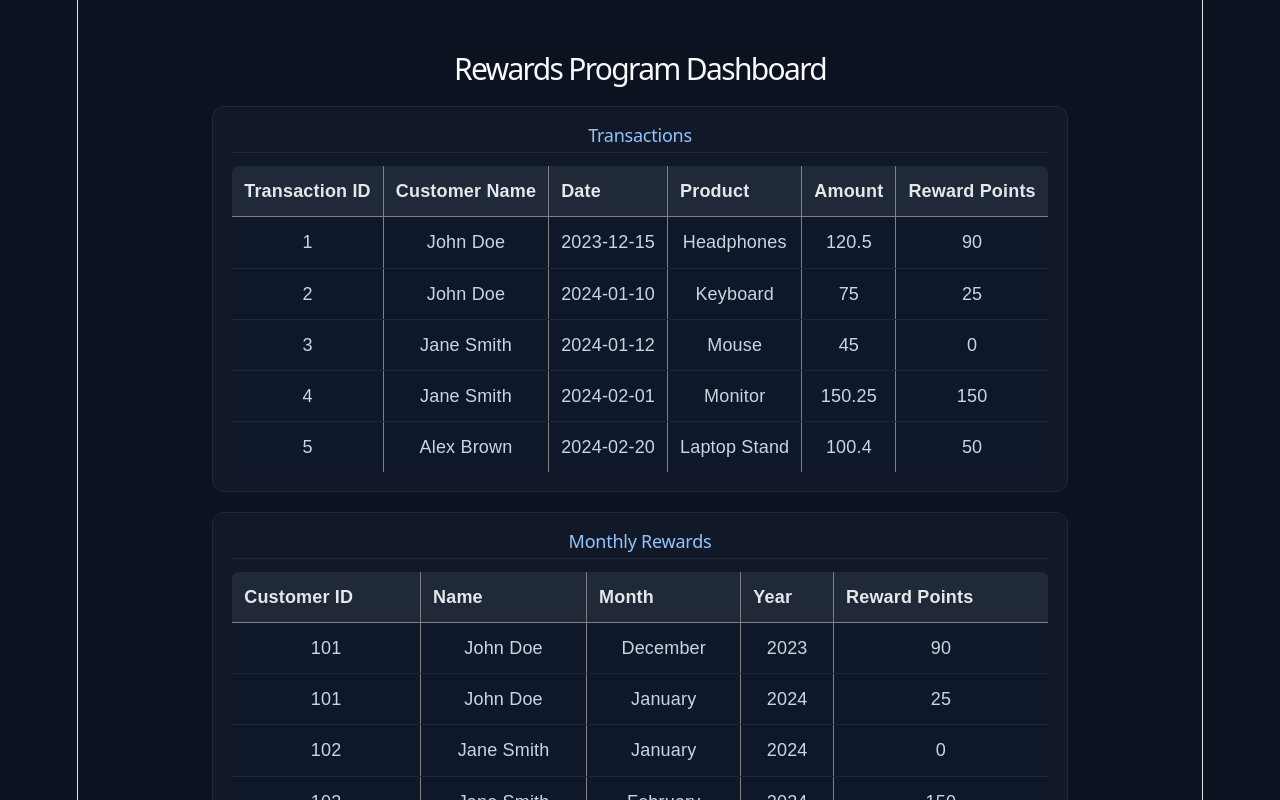
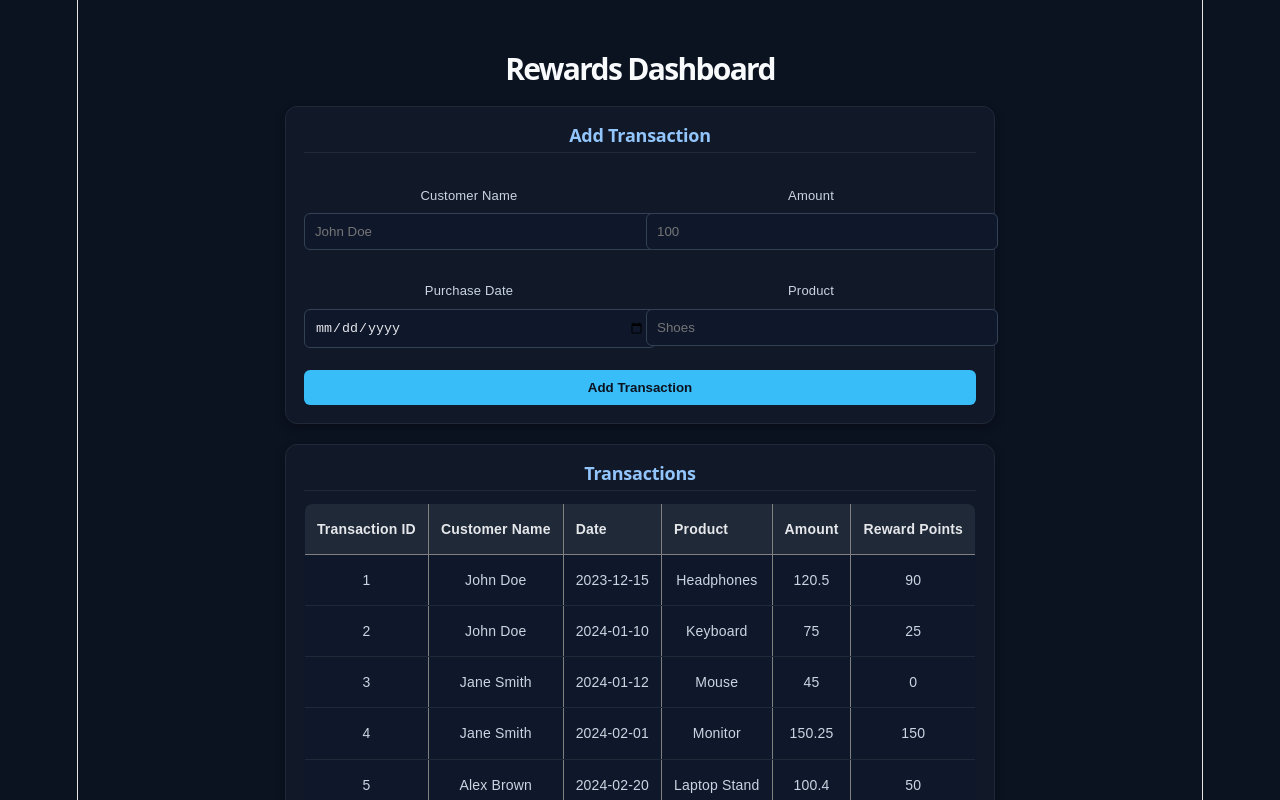
Before and after one commit to kodatinikhil/rewards-program, a React (Vite) app: page / in a window 1280 px wide. Shown: the top 800 px of the page. Built offline with nearby package versions, Linux system fonts and the light colour scheme.

Commit message:
add form

```diff
--- a/src/App.css
+++ b/src/App.css
@@ -1,3 +1,7 @@
+/* =========================
+   GLOBAL RESET
+========================= */
+
 body {
   margin: 0;
   font-family: Arial, sans-serif;
@@ -5,69 +9,167 @@ body {
   color: #e5e7eb;
 }
 
-/* Layout */
+/* =========================
+   LAYOUT
+========================= */
+
 .container {
   max-width: 1100px;
   margin: auto;
   padding: 24px;
 }
 
-/* Title */
+/* =========================
+   TITLE
+========================= */
+
 h1 {
   text-align: center;
   font-size: 30px;
   margin-bottom: 24px;
   color: #f8fafc;
+  font-weight: 600;
 }
 
-/* Cards */
+/* =========================
+   CARDS (SECTIONS)
+========================= */
+
 .card {
   background: #111827;
   border: 1px solid #1f2937;
   border-radius: 12px;
   padding: 18px;
   margin-bottom: 20px;
+  box-shadow: 0 4px 10px rgba(0, 0, 0, 0.25);
 }
 
-/* Section headers */
+/* =========================
+   SECTION HEADERS
+========================= */
+
 h2 {
   font-size: 18px;
   margin-bottom: 12px;
   color: #93c5fd;
   border-bottom: 1px solid #1f2937;
   padding-bottom: 6px;
+  font-weight: 600;
 }
 
-/* Table */
+/* =========================
+   TABLE STYLING
+========================= */
+
 table {
   width: 100%;
   border-collapse: collapse;
   background: #0f172a;
   border-radius: 8px;
   overflow: hidden;
+  margin-top: 10px;
 }
 
-/* Header */
+/* HEADER */
 th {
   background: #1f2937;
   text-align: left;
   padding: 12px;
   color: #e5e7eb;
+  font-weight: 600;
+  font-size: 14px;
 }
 
-/* Cells */
+/* ROWS */
 td {
   padding: 12px;
   border-bottom: 1px solid #1f2937;
   color: #cbd5e1;
+  font-size: 14px;
 }
 
-/* Hover effect */
+/* ROW HOVER */
 tr:hover {
   background: #1e293b;
 }
 
-/* Empty text */
+/* =========================
+   INPUTS (FORM)
+========================= */
+
+input {
+  display: block;
+  width: 100%;
+  padding: 10px;
+  margin-bottom: 10px;
+  border-radius: 6px;
+  border: 1px solid #334155;
+  background: #0f172a;
+  color: #e5e7eb;
+  outline: none;
+}
+
+input:focus {
+  border-color: #38bdf8;
+}
+
+/* =========================
+   BUTTON
+========================= */
+
+button {
+  padding: 10px 16px;
+  background: #38bdf8;
+  border: none;
+  border-radius: 6px;
+  cursor: pointer;
+  color: #0b1220;
+  font-weight: bold;
+  transition: 0.2s ease;
+}
+
+button:hover {
+  background: #0ea5e9;
+}
+
+/* =========================
+   EMPTY / INFO TEXT
+========================= */
+
 p {
   color: #94a3b8;
 }
+
+label {
+  display: block;
+  margin: 6px 0 4px;
+  font-size: 13px;
+  color: #cbd5e1;
+}
+
+
+.form-grid {
+  display: flex;
+  flex-direction: column;
+  gap: 12px;
+}
+
+/* 2-column layout */
+.row {
+  display: flex;
+  gap: 12px;
+}
+
+/* each input block */
+.field {
+  flex: 1;
+  display: flex;
+  flex-direction: column;
+}
+
+/* responsive fix */
+@media (max-width: 768px) {
+  .row {
+    flex-direction: column;
+  }
+}
--- a/src/App.tsx
+++ b/src/App.tsx
@@ -1,33 +1,45 @@
-import { useRewardsData } from "./hooks/useRewardsData";
+import { useEffect, useState } from "react";
 
+import { transactions as initialData } from "./data/transactions";
+
+import { AddTransactionForm } from "./components/transactions/AddTransactionForm";
 import { TransactionsTable } from "./components/transactions/TransactionsTable";
 import { MonthlyRewardsTable } from "./components/rewards/MonthlyRewardsTable";
 import { TotalRewardsTable } from "./components/rewards/TotalRewardsTable";
 
-import { Loader } from "./components/common/Loader";
-import { ErrorMessage } from "./components/common/ErrorMessage";
+import { calculateRewardPoints } from "./utils/calculateRewardPoints";
+import { sortTransactionsByDate } from "./utils/sortTransactionsByDate";
+import { aggregateMonthlyRewards } from "./utils/aggregateMonthlyRewards";
+import { calculateTotalRewards } from "./utils/calculateTotalRewards";
+
 import "./App.css";
 
 function App() {
-  const {
-    transactions,
-    monthlyRewards,
-    totalRewards,
-    loading,
-    error,
-  } = useRewardsData();
+  const [transactions, setTransactions] = useState(initialData);
+  const [monthly, setMonthly] = useState([]);
+  const [total, setTotal] = useState([]);
 
-  if (loading) {
-    return <Loader />;
-  }
+  useEffect(() => {
+    const sorted = sortTransactionsByDate(transactions);
 
-  if (error) {
-    return <ErrorMessage message={error} />;
-  }
+    const enriched = sorted.map((t) => ({
+      ...t,
+      rewardPoints: calculateRewardPoints(t.amount),
+    }));
+
+    setMonthly(aggregateMonthlyRewards(enriched));
+    setTotal(calculateTotalRewards(enriched));
+  }, [transactions]);
+
+  const handleAdd = (txn) => {
+    setTransactions((prev) => [...prev, txn]);
+  };
 
   return (
     <div className="container">
-    <h1>Rewards Program Dashboard</h1>
+      <h1>Rewards Dashboard</h1>
+
+      <AddTransactionForm onAdd={handleAdd} />
 
       <div className="card">
         <h2>Transactions</h2>
@@ -36,12 +48,12 @@ return (
 
       <div className="card">
         <h2>Monthly Rewards</h2>
-      <MonthlyRewardsTable monthlyRewards={monthlyRewards} />
+        <MonthlyRewardsTable monthlyRewards={monthly} />
       </div>
 
       <div className="card">
         <h2>Total Rewards</h2>
-      <TotalRewardsTable totalRewards={totalRewards} />
+        <TotalRewardsTable totalRewards={total} />
       </div>
     </div>
   );
--- /dev/null
+++ b/src/components/transactions/AddTransactionForm.tsx
@@ -0,0 +1,93 @@
+import { useState } from "react";
+
+export const AddTransactionForm = ({ onAdd }) => {
+  const [form, setForm] = useState({
+    customerName: "",
+    amount: "",
+    date: "",
+    product: "",
+  });
+
+  const handleChange = (e) => {
+    const { name, value } = e.target;
+
+    setForm((prev) => ({
+      ...prev,
+      [name]: value,
+    }));
+  };
+
+  const handleSubmit = (e) => {
+    e.preventDefault();
+
+    if (!form.customerName || !form.amount || !form.date) return;
+
+    onAdd({
+      transactionId: Date.now(),
+      customerName: form.customerName.trim(),
+      amount: Number(form.amount),
+      purchaseDate: form.date,
+      product: form.product.trim(),
+    });
+
+    setForm({
+      customerName: "",
+      amount: "",
+      date: "",
+      product: "",
+    });
+  };
+
+  return (
+    <form onSubmit={handleSubmit} className="card form-grid">
+      <h2>Add Transaction</h2>
+
+      <div className="row">
+        <div className="field">
+          <label>Customer Name</label>
+          <input
+            name="customerName"
+            value={form.customerName}
+            onChange={handleChange}
+            placeholder="John Doe"
+          />
+        </div>
+
+        <div className="field">
+          <label>Amount</label>
+          <input
+            name="amount"
+            type="number"
+            value={form.amount}
+            onChange={handleChange}
+            placeholder="100"
+          />
+        </div>
+      </div>
+
+      <div className="row">
+        <div className="field">
+          <label>Purchase Date</label>
+          <input
+            name="date"
+            type="date"
+            value={form.date}
+            onChange={handleChange}
+          />
+        </div>
+
+        <div className="field">
+          <label>Product</label>
+          <input
+            name="product"
+            value={form.product}
+            onChange={handleChange}
+            placeholder="Shoes"
+          />
+        </div>
+      </div>
+
+      <button type="submit">Add Transaction</button>
+    </form>
+  );
+};
```
Lines whose indentation alone changed are shown as unchanged.
